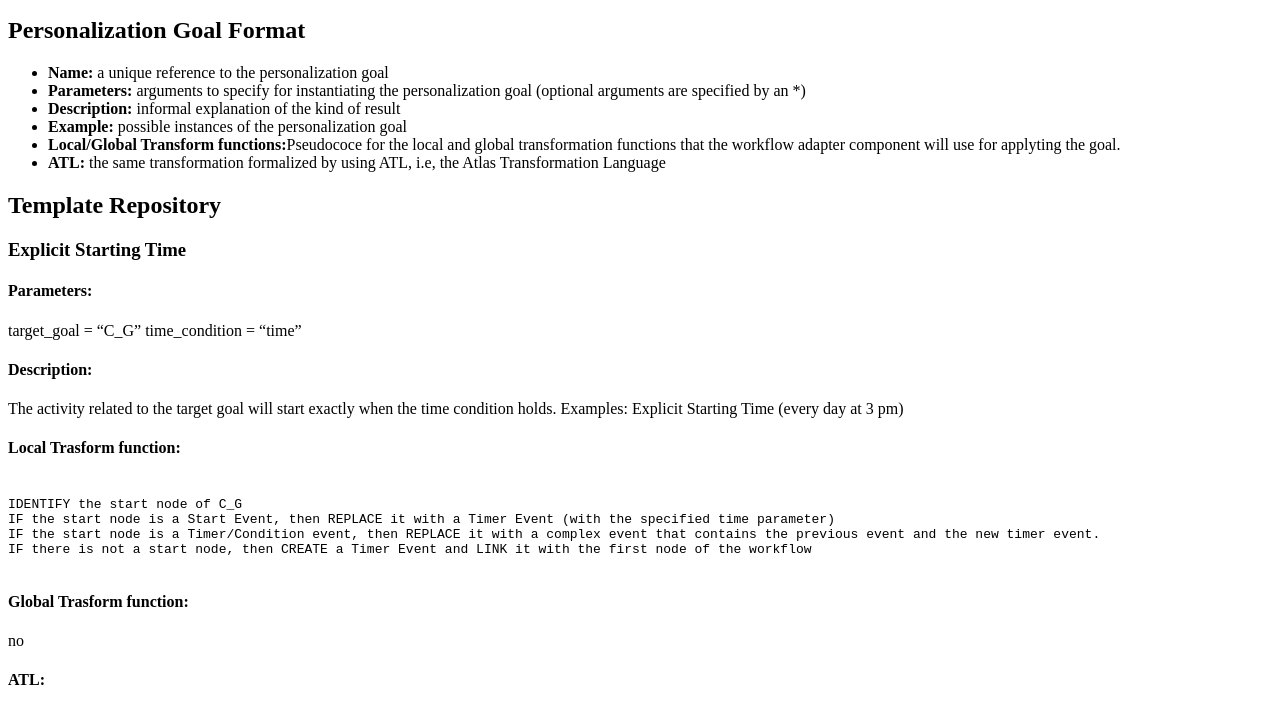
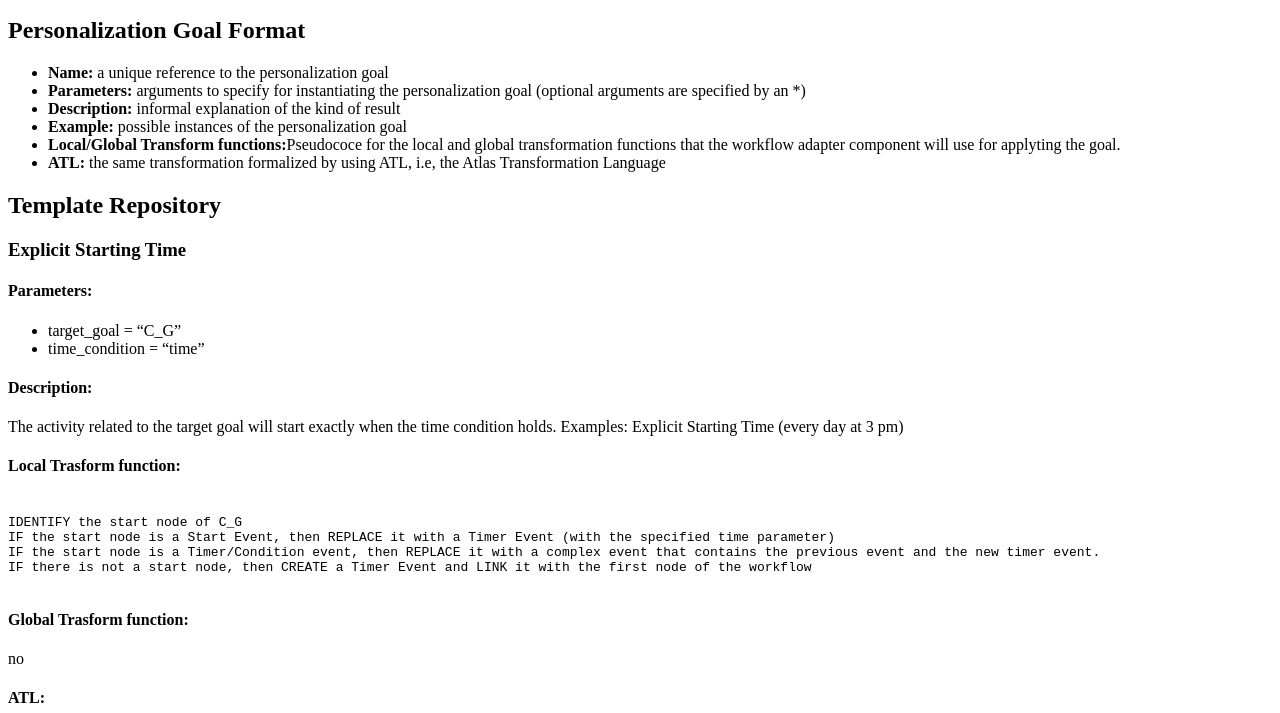
Before and after one commit to ls-cnr/AAL4E, a plain HTML site: page index.html in a window 1280 px wide. Shown: the part 87-800 px from the top of the page. Drawn offline with Linux system fonts and the light colour scheme.

Commit message:
Update index.html

```diff
--- a/index.html
+++ b/index.html
@@ -18,8 +18,12 @@ specified by an *)</li>
 
 <h3>Explicit Starting Time</h3>
 <h4>Parameters:</h4>
-<p>target_goal = “C_G”
-time_condition = “time”</p>
+<p>
+<ul>
+  <li>target_goal = “C_G”</li>
+  <li>time_condition = “time”</li>
+ </ul>
+</p>
 
 <h4>Description:</h4>
 <p>The activity related to the target goal will start exactly when the time condition holds.
```
